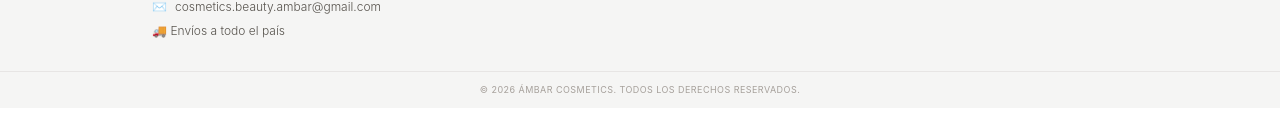
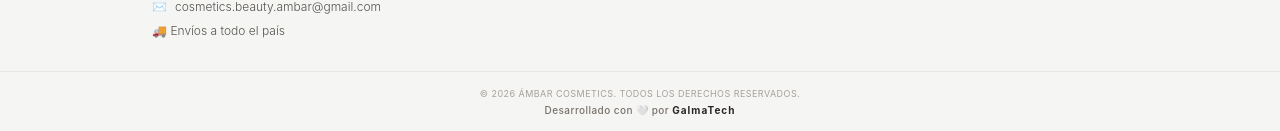
Before and after one commit to cosmeticsbeautyambar/ambarcosmetics, a React (Vite) app in the folder frontend/: page / in a window 1280 px wide. Shown: the part 1325-1456 px from the top of the page. Before the commit the page ends 1433 px from the top, so only its background shows below. Built offline with nearby package versions, Linux system fonts and the light colour scheme; no server answers.

Commit message:
Actualizacion automatica

```diff
--- a/frontend/src/pages/Home.jsx
+++ b/frontend/src/pages/Home.jsx
@@ -14,6 +14,18 @@ import promoVideo from '../assets/banner-promo.mp4';
 import imgFacial from '../assets/facial.png';
 import imgCorporal from '../assets/corporal.png';
 import imgCapilar from '../assets/capilar.png';
+
+// Obtenemos la URL de la API sanitizada
+const getCleanApiUrl = () => {
+  let url = import.meta.env.VITE_API_URL || 'http://localhost:5000/api';
+  url = url.replace(/[\[\]\(\)'"]/g, '').trim().replace(/\/+$/, '');
+  if (!url.endsWith('/api')) {
+    url += '/api';
+  }
+  return url;
+};
+
+const API_URL = getCleanApiUrl();
 
 // Carga dinámica del logo
 const logoModules = import.meta.glob('../assets/logo.*', { eager: true });
@@ -52,7 +64,8 @@ export default function Home() {
   const [destacados, setDestacados] = useState([]);
 
   useEffect(() => {
-    fetch('/api/productos/destacados')
+    // Llamada corregida a la API con la URL sanitizada y endpoint /products/destacados
+    fetch(`${API_URL}/products/destacados`)
       .then((res) => {
         if (!res.ok) throw new Error('API no disponible por el momento');
         return res.json();
@@ -247,7 +260,7 @@ export default function Home() {
               </div>
               <div className="space-y-1.5">
                 <h3 className="text-[11px] font-medium tracking-wider text-stone-600 uppercase">{item.name}</h3>
-                <p className="text-xs font-semibold text-stone-900 pb-1">${item.price?.toLocaleString('es-AR')}</p>
+                <p className="text-xs font-semibold text-stone-900 pb-1">${item.priceRetail?.toLocaleString('es-AR') || item.price?.toLocaleString('es-AR')}</p>
                 <button className="w-full bg-stone-900 text-white py-2 text-[10px] font-medium uppercase tracking-[0.15em] hover:bg-stone-800 transition rounded-none">
                   Agregar al carrito
                 </button>
@@ -299,7 +312,7 @@ export default function Home() {
       {/* 6. FOOTER */}
       <footer className="bg-stone-100 border-t border-stone-200 text-xs">
 
-        {/* BANNER PROMOCIONAL DE DESCUENTOS (REEMPLAZA AL NEWSLETTER) */}
+        {/* BANNER PROMOCIONAL DE DESCUENTOS */}
         <div className="bg-stone-900 text-stone-100 py-6 px-6">
           <div className="max-w-5xl mx-auto flex flex-col sm:flex-row items-center justify-between gap-4 text-center sm:text-left">
             <div className="flex items-center gap-3">
@@ -357,9 +370,17 @@ export default function Home() {
 
         </div>
 
-        {/* COPYRIGHT */}
-        <div className="border-t border-stone-200 py-3 text-center text-[9px] text-stone-400 tracking-wider">
-          © {new Date().getFullYear()} ÁMBAR COSMETICS. TODOS LOS DERECHOS RESERVADOS.
+        {/* COPYRIGHT & CRÉDITOS GALMATECH */}
+        <div className="border-t border-stone-200 py-4 text-center text-[9px] text-stone-400 tracking-wider space-y-1">
+          <div>
+            © {new Date().getFullYear()} ÁMBAR COSMETICS. TODOS LOS DERECHOS RESERVADOS.
+          </div>
+          <div className="text-[10px] font-medium text-stone-500">
+            Desarrollado con 🤍 por{' '}
+            <span className="text-stone-800 font-bold tracking-widest hover:text-rose-500 transition cursor-pointer">
+              GalmaTech
+            </span>
+          </div>
         </div>
       </footer>
 
```
